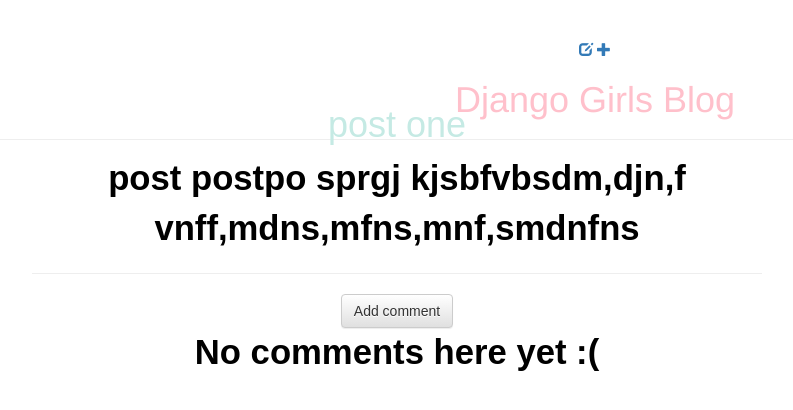
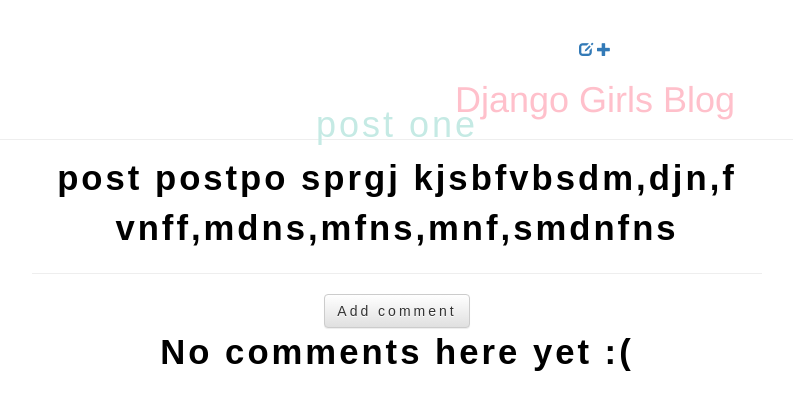
Before and after one commit to natashalaw/blog1, a Django app: page /post/1/ in a window 1280 px wide. Shown: the top 410 px of the page, without its empty margins (45-838 px from the left). Run offline with Django 3.2, Linux system fonts and the light colour scheme; data comes from the database, SQL or seed files in the repository; some libraries are stand-ins or nearby versions.

Commit message:
Update blog.css

```diff
--- a/blog2/static/css/blog.css
+++ b/blog2/static/css/blog.css
@@ -61,6 +61,7 @@ img {
 	font-weight: bold;
 	position:relative;
 	top: -75px;left: 7px;
+	letter-spacing: 3px;
 
 }
 headerimg {
```
